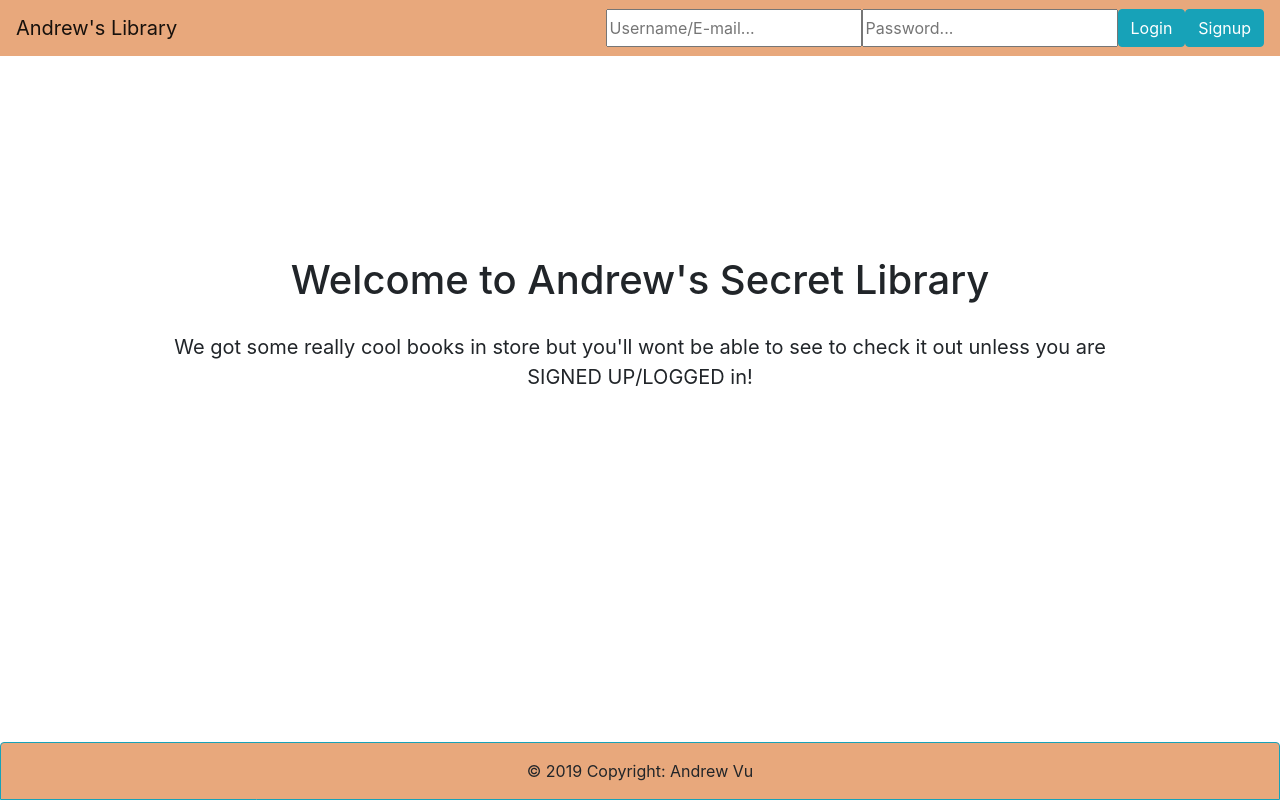
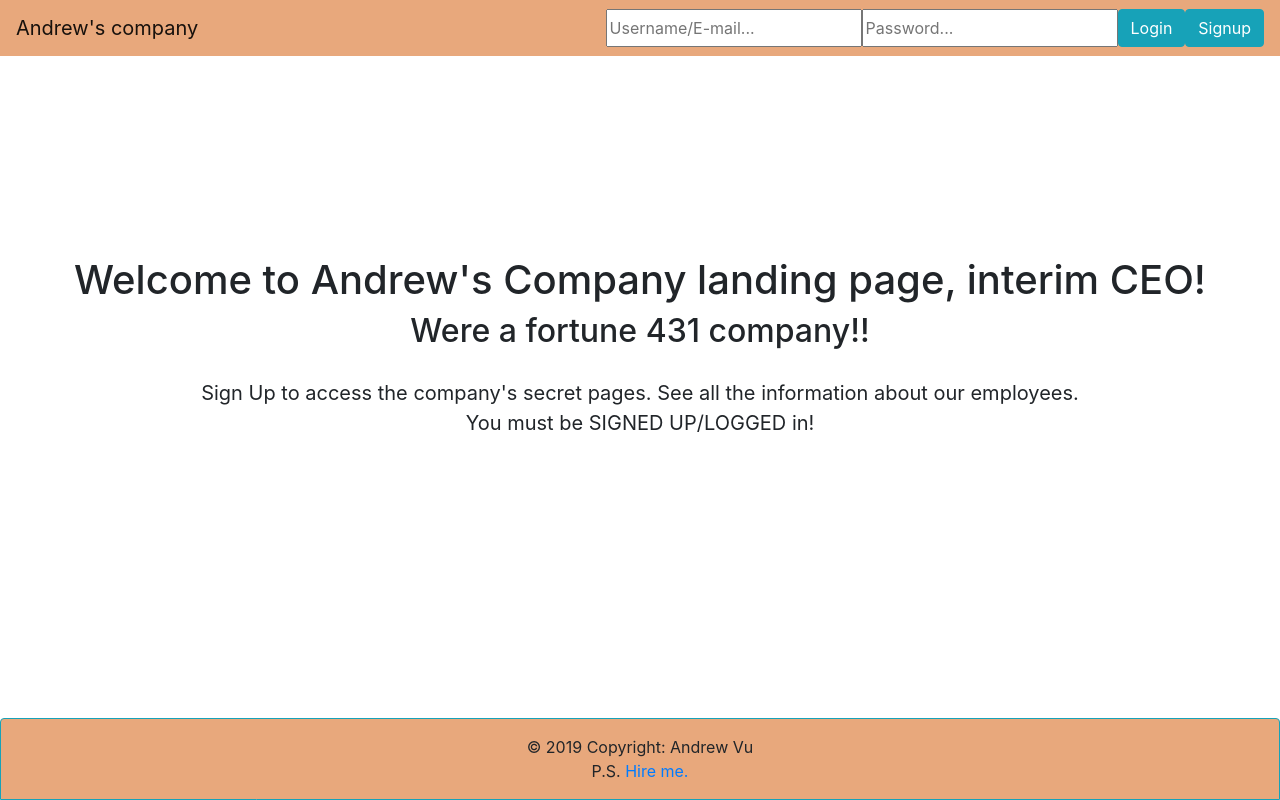
Before and after one commit to andrewvu-cs/databaseApp, a PHP site: page / in a window 1280 px wide. Run offline with PHP 8.4, Linux system fonts and the light colour scheme; some libraries are stand-ins or nearby versions.

Commit message:
updated login pages/styling

```diff
--- a/footer.php
+++ b/footer.php
@@ -3,7 +3,7 @@
 <footer class="fixed-bottom  border border-info rounded-top">
 
   <!-- Copyright -->
-  <div class="footer-copyright text-center py-3">© 2019 Copyright: Andrew Vu
+  <div class="footer-copyright text-center py-3">© 2019 Copyright: Andrew Vu </br> P.S. <a href = "https://andrewvu-cs.github.io/">Hire me.</a>
   </div>
   <!-- Copyright -->
 
--- a/header.php
+++ b/header.php
@@ -16,21 +16,21 @@
         <nav class="navbar navbar-light justify-content-between">
         <?php
             if (isset($_SESSION['userId'])){
-                echo '<a class="navbar-brand" href="index.php"> Andrew\'s Library</a>
+                echo '<a class="navbar-brand" href="index.php"> Andrew\'s company</a>
                         <ul class="navbar-nav mr-auto d-inline-block">
-                            <li class="nav-item d-inline-block"><a class="nav-link" href="index.php"></a>Home</li>
-                            <li class="nav-item d-inline-block"><a class="nav-link" href="#"></a>About Me</li>
+                            <li class="nav-item d-inline-block"><a class="nav-link" href="company.php">company</a></li>
+                            <li class="nav-item d-inline-block"><a class="nav-link" href="secrets.php">Company Secrets</a></li>
                         </ul>';
             }
             else{
-                echo'<a class="navbar-brand" href="index.php"> Andrew\'s Library</a>';
+                echo'<a class="navbar-brand" href="index.php"> Andrew\'s company</a>';
             }
 
         ?>
         <?php
              if (isset($_SESSION['userId'])){
                 echo '<form action="includes/logout.inc.php" method ="post">
-               <button type="submit" name="logout-submit">Logout</button>
+               <button type="submit" class="btn btn-info" name="logout-submit">Logout</button>
                 </form>';
                 }
                 else{
--- a/index.php
+++ b/index.php
@@ -9,11 +9,11 @@
             }
             else{
                 echo '
-                <h1 id="bodyHeader">Welcome to Andrew\'s Secret Library</h1>
+                <h1 id="bodyHeader">Welcome to Andrew\'s  Company landing page, interim CEO!</br></h1>
 
-
-                <p id="loggedOutText"> We got some really cool books in store but you\'ll
-                wont be able to see to check it out unless you are <br>SIGNED UP/LOGGED in!</p>';
+                <h2>Were a fortune 431 company!! </h2>
+                <p id="loggedOutText">Sign Up to access the company\'s secret pages.  See all the information about our employees. <br>
+                You must be SIGNED UP/LOGGED in!</p>';
             }
         ?>
     </main>
--- a/style.css
+++ b/style.css
@@ -5,6 +5,14 @@
 
 #headerAll{
     background-color: #E8A87C;
+}
+
+#secretsHeader{
+    padding-top:1em;
+}
+
+header li{
+    padding-left: 2em;
 }
 #bodyHeader{
     padding-top:5em;
```
Also changed, not shown: company.php (added, +34 -0 lines), secrets.php (added, +27 -0 lines).
